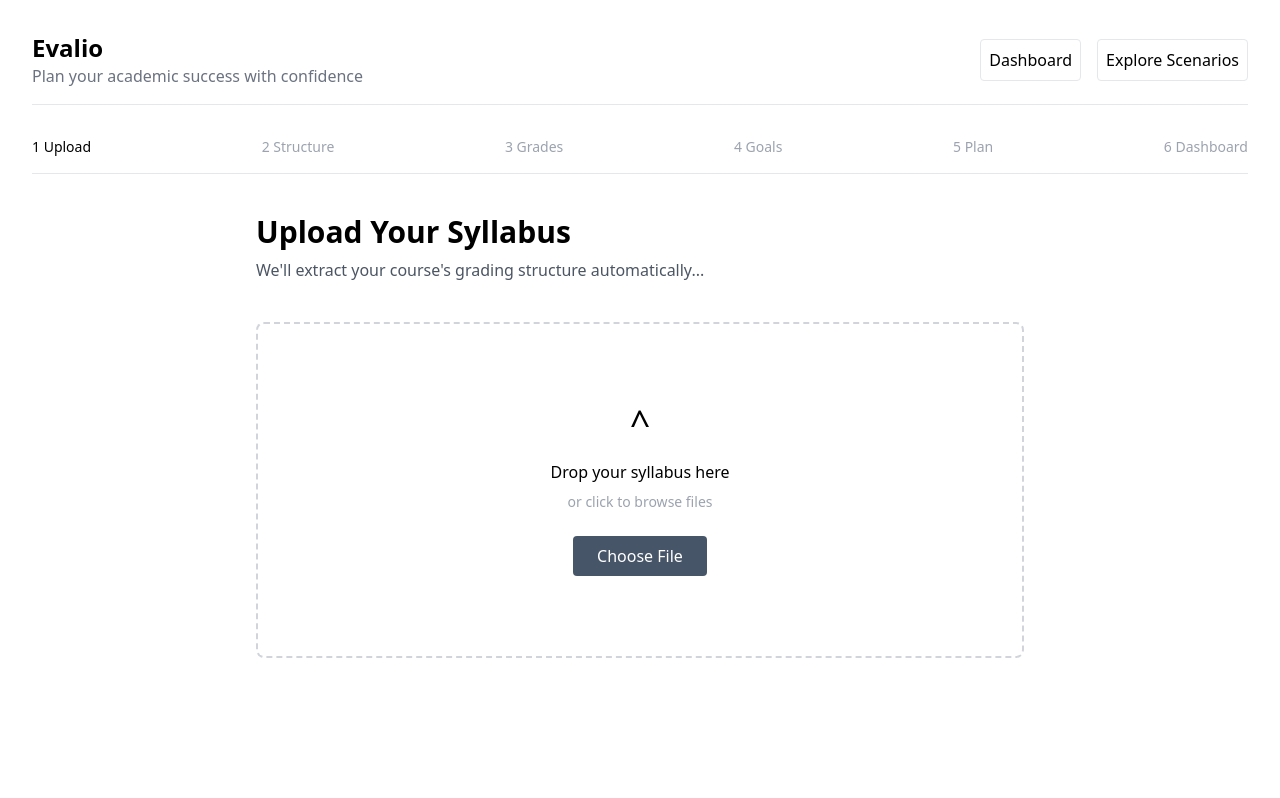
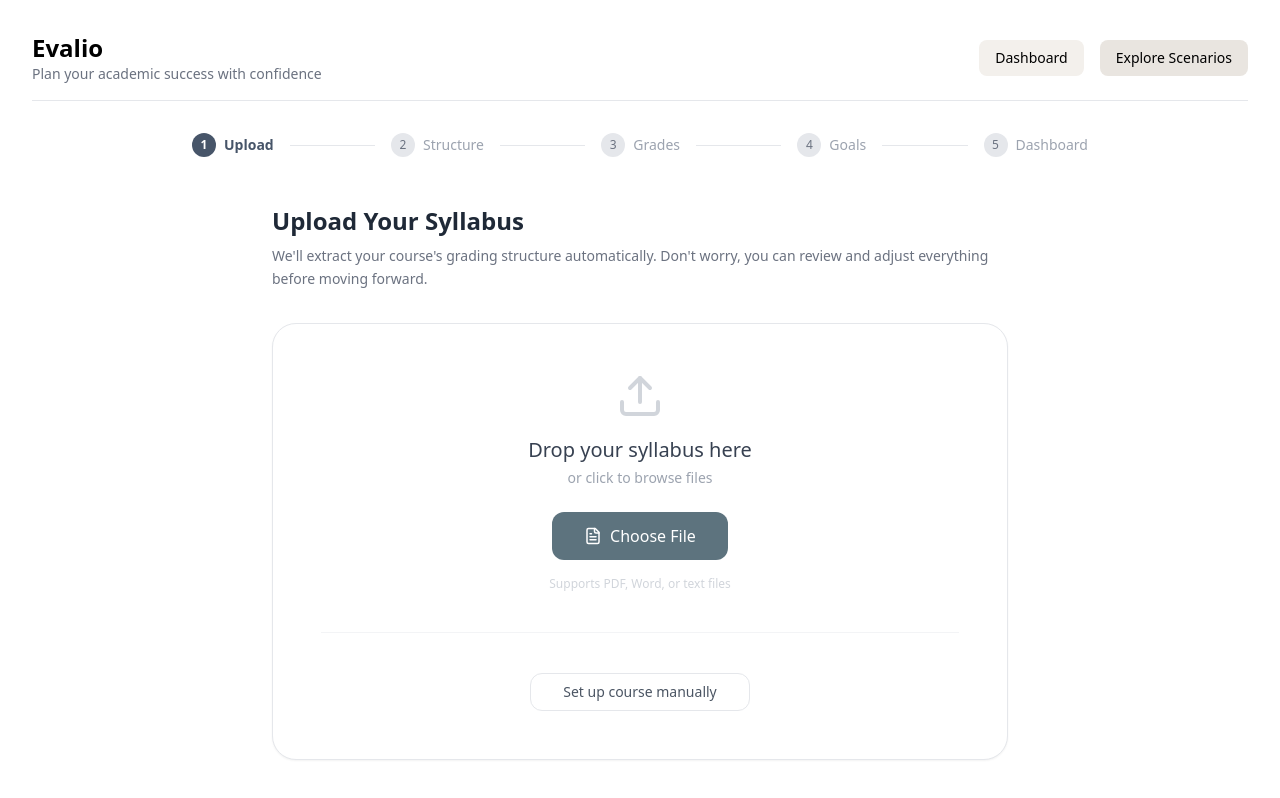
Before and after one commit to hvpham-yorku/project-group-11-evalio, a Next.js app in the folder frontend/: page /setup/upload in a window 1280 px wide. Built offline with nearby package versions, Linux system fonts and the light colour scheme.

Commit message:
Frontend: Added "Set up course manually" button
On the upload page added a setup course manually button. Cleaned up the basic GUI for the upload page and changed the stepper header from 1-6 to 1-5

```diff
--- a/frontend/src/app/setup/layout.tsx
+++ b/frontend/src/app/setup/layout.tsx
@@ -5,31 +5,62 @@ export default function SetupLayout({
 }) {
   return (
     <div className="p-8">
-      {/* HEADER - Stays forever */}
+      {/* HEADER */}
       <div className="flex justify-between items-center mb-8 border-b pb-4">
         <div>
-          <h1 className="text-2xl font-bold text-black">Evalio</h1>
-          <p className="text-gray-500">
+          <h1 className="text-2xl font-bold">Evalio</h1>
+          <p className="text-gray-500 text-sm">
             Plan your academic success with confidence
           </p>
         </div>
         <div className="flex gap-4">
-          <button className="border p-2 rounded">Dashboard</button>
-          <button className="border p-2 rounded">Explore Scenarios</button>
+          <button className="flex items-center gap-2 bg-[#F3F0EC] px-4 py-2 rounded-lg text-sm font-medium">
+            Dashboard
+          </button>
+          <button className="flex items-center gap-2 bg-[#E9E5E0] px-4 py-2 rounded-lg text-sm font-medium">
+            Explore Scenarios
+          </button>
         </div>
       </div>
 
-      {/* PROGRESS BAR - Stays forever */}
-      <div className="flex justify-between border-b pb-4 mb-10 text-sm font-medium">
-        <div>1 Upload</div>
-        <div className="text-gray-400">2 Structure</div>
-        <div className="text-gray-400">3 Grades</div>
-        <div className="text-gray-400">4 Goals</div>
-        <div className="text-gray-400">5 Plan</div>
-        <div className="text-gray-400">6 Dashboard</div>
+      {/* UPDATED 5-STEP PROGRESS BAR */}
+      <div className="flex justify-between items-center max-w-4xl mx-auto mb-12 text-sm text-gray-400">
+        <div className="flex items-center gap-2 text-slate-600 font-semibold">
+          <span className="bg-slate-600 text-white w-6 h-6 flex items-center justify-center rounded-full text-xs">
+            1
+          </span>
+          Upload
+        </div>
+        <div className="h-[1px] bg-gray-200 flex-1 mx-4" />
+        <div className="flex items-center gap-2">
+          <span className="bg-gray-200 text-gray-500 w-6 h-6 flex items-center justify-center rounded-full text-xs">
+            2
+          </span>{" "}
+          Structure
+        </div>
+        <div className="h-[1px] bg-gray-200 flex-1 mx-4" />
+        <div className="flex items-center gap-2">
+          <span className="bg-gray-200 text-gray-500 w-6 h-6 flex items-center justify-center rounded-full text-xs">
+            3
+          </span>{" "}
+          Grades
+        </div>
+        <div className="h-[1px] bg-gray-200 flex-1 mx-4" />
+        <div className="flex items-center gap-2">
+          <span className="bg-gray-200 text-gray-500 w-6 h-6 flex items-center justify-center rounded-full text-xs">
+            4
+          </span>{" "}
+          Goals
+        </div>
+        <div className="h-[1px] bg-gray-200 flex-1 mx-4" />
+        <div className="flex items-center gap-2">
+          <span className="bg-gray-200 text-gray-500 w-6 h-6 flex items-center justify-center rounded-full text-xs">
+            5
+          </span>{" "}
+          Dashboard
+        </div>
       </div>
 
-      {/* This is where the specific step (like Upload) will plug in */}
       {children}
     </div>
   );
--- a/frontend/src/components/setup/UploadStep.tsx
+++ b/frontend/src/components/setup/UploadStep.tsx
@@ -1,19 +1,43 @@
+import { Upload, FileText } from "lucide-react"; // Make sure to use lucide icons!
+
 export function UploadStep() {
   return (
-    <div className="max-w-3xl mx-auto">
-      <h2 className="text-3xl font-semibold">Upload Your Syllabus</h2>
-      <p className="mt-2 text-gray-600">
-        We'll extract your course's grading structure automatically...
+    <div className="max-w-3xl mx-auto px-4">
+      <h2 className="text-2xl font-bold text-gray-800">Upload Your Syllabus</h2>
+      <p className="mt-2 text-gray-500 text-sm leading-relaxed">
+        We'll extract your course's grading structure automatically. Don't
+        worry, you can review and adjust everything before moving forward.
       </p>
 
-      <div className="mt-10 border-2 border-dashed border-gray-300 p-20 text-center rounded-lg">
-        <div className="mb-4 text-4xl">^</div>
-        <p className="mb-2 font-medium">Drop your syllabus here</p>
-        <p className="text-sm text-gray-400 mb-6 font-sans">
+      {/* THE MAIN WHITE CARD */}
+      <div className="mt-8 bg-white border border-gray-200 rounded-3xl p-12 shadow-sm text-center">
+        {/* ICON & TEXT */}
+        <div className="flex justify-center mb-4">
+          <Upload className="w-12 h-12 text-gray-300" />
+        </div>
+        <h3 className="text-xl font-medium text-gray-700">
+          Drop your syllabus here
+        </h3>
+        <p className="text-gray-400 text-sm mt-1 mb-6">
           or click to browse files
         </p>
-        <button className="bg-slate-600 text-white px-6 py-2 rounded hover:bg-slate-700 transition">
+
+        {/* CHOOSE FILE BUTTON */}
+        <button className="flex items-center gap-2 mx-auto bg-[#5D737E] text-white px-8 py-3 rounded-xl font-medium hover:bg-[#4A5D66] transition">
+          <FileText size={18} />
           Choose File
+        </button>
+
+        <p className="mt-4 text-xs text-gray-300">
+          Supports PDF, Word, or text files
+        </p>
+
+        {/* DIVIDER LINE */}
+        <div className="my-10 h-[1px] bg-gray-100 w-full" />
+
+        {/* MANUAL SETUP BUTTON */}
+        <button className="border border-gray-200 text-gray-600 px-8 py-2 rounded-xl text-sm font-medium hover:bg-gray-50 transition">
+          Set up course manually
         </button>
       </div>
     </div>
```
